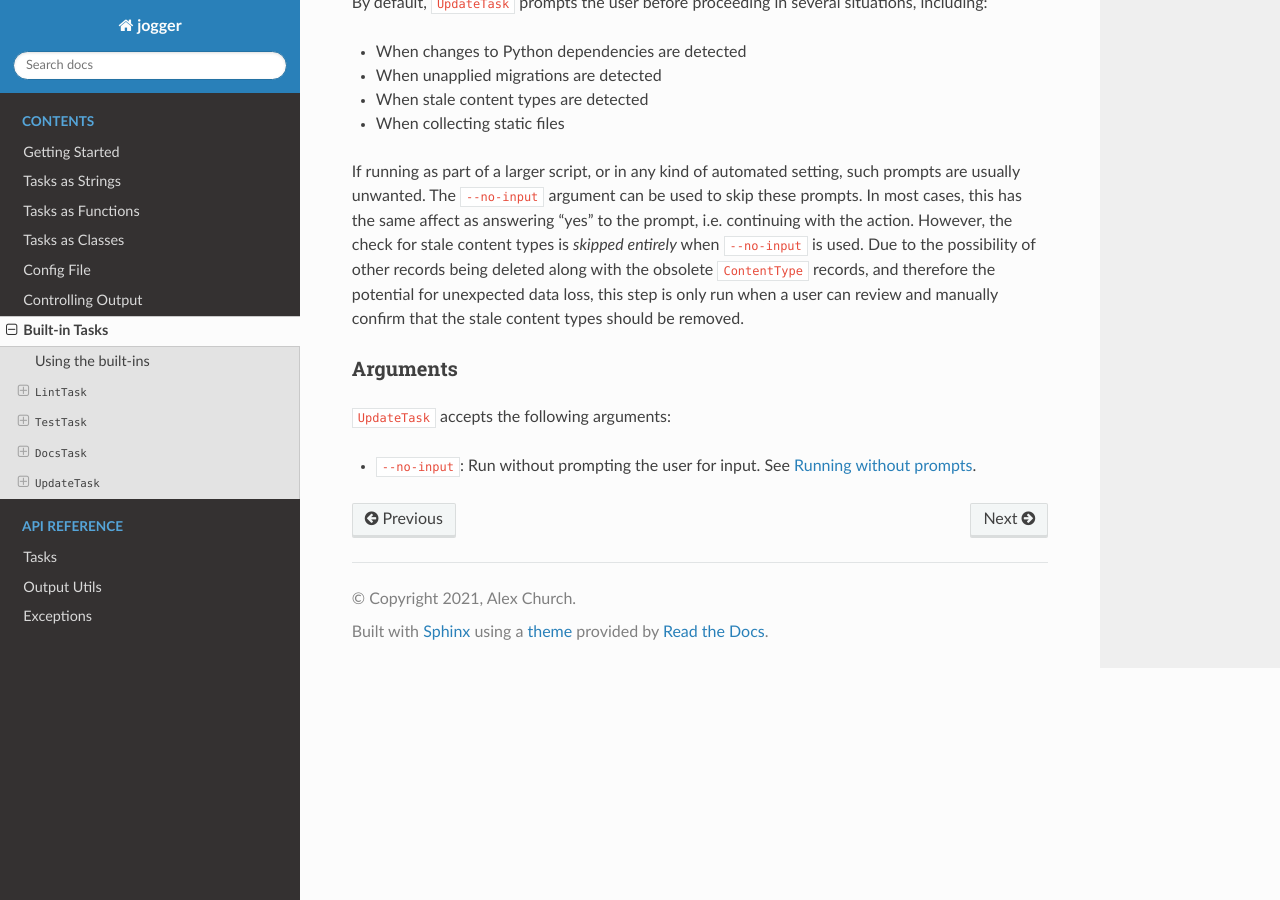
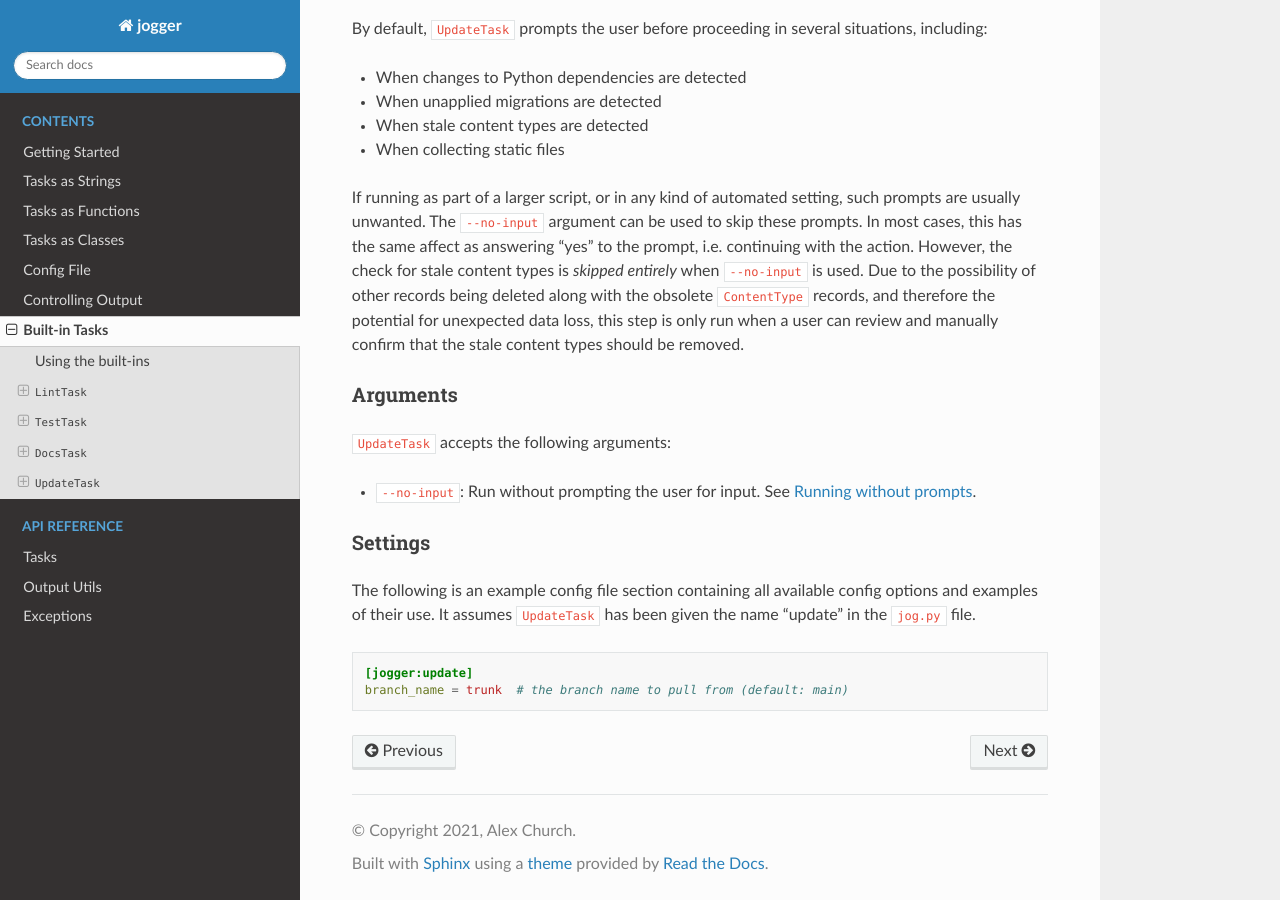
Before and after one commit to oogles/jog, a Sphinx documentation site: the page built from docs/topics/builtins.rst, in a window 1280 px wide and 900 px high, scrolled down 8892 px. Built offline with Sphinx 7.4.7 and the Read the Docs theme 2.0.0, drawn with Linux system fonts in a browser that asks for light colours; some of the changed text lies outside the part shown.

Commit message:
Updated documentation for UpdateTask.

```diff
--- a/docs/topics/builtins.rst
+++ b/docs/topics/builtins.rst
@@ -282,7 +282,7 @@ The following is an example config file section containing all available config
 Designed to be run on a staging/production server, this is a simple "deployment" script that takes several steps to get the local environment up-to-date with changes in the ``origin`` repository. The steps include:
 
 1. Checking for new commits. If no new commits are found, the script exits.
-2. Pulling in the remote changes.
+2. Pulling in the remote changes. By default, this pulls from the ``main`` branch, but this can be configured with the ``branch_name`` setting.
 3. Checking for updates to Python dependencies (via ``requirements.txt``). The newly pulled requirements file is compared to a copy taken the first time the command is run. If changes are detected, they are displayed to the user and a prompt to install them is shown. If they are installed, a new copy is taken of the requirements file for comparison on the next update. This step can have false positives/negatives if manual updates are performed in the interim (i.e. not using ``UpdateTask``).
 4. Checking for unapplied migrations. If any are found, they are displayed to the user and a prompt to apply them (via Django's ``migrate`` management command) is shown.
 5. Running Django's ``remove_stale_contenttypes`` management command to check for and prompt to remove any ``ContentType`` records whose corresponding models no longer exist in the source code.
@@ -347,3 +347,13 @@ Arguments
 ``UpdateTask`` accepts the following arguments:
 
 * ``--no-input``: Run without prompting the user for input. See :ref:`builtins-update-noinput`.
+
+Settings
+--------
+
+The following is an example config file section containing all available config options and examples of their use. It assumes ``UpdateTask`` has been given the name "update" in the ``jog.py`` file.
+
+.. code-block:: ini
+
+    [jogger:update]
+    branch_name = trunk  # the branch name to pull from (default: main)
```
